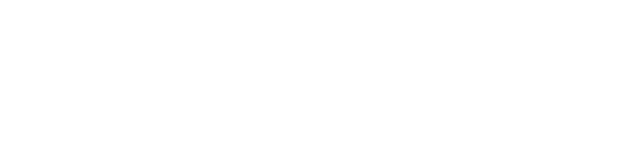
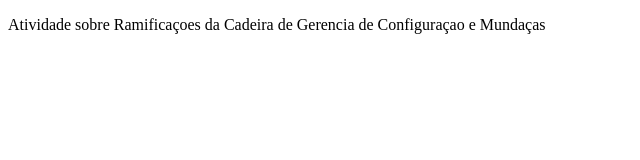
Before and after one commit to JoaoAlfredoAlves/AtividadeGCM, a plain HTML site: page index.html in a window 1280 px wide. Shown: the whole page, without its empty margins (0-640 px from the left). Drawn offline with Linux system fonts and the light colour scheme.

Commit message:
Adicionei um paragrafo descritivo sobre a atividade

```diff
--- a/index.html
+++ b/index.html
@@ -7,6 +7,6 @@
     <title>Atividade 2</title>
 </head>
 <body>
-
+	<p>Atividade sobre Ramificaçoes da Cadeira de Gerencia de Configuraçao e Mundaças</p>
 </body>
 </html>
```
